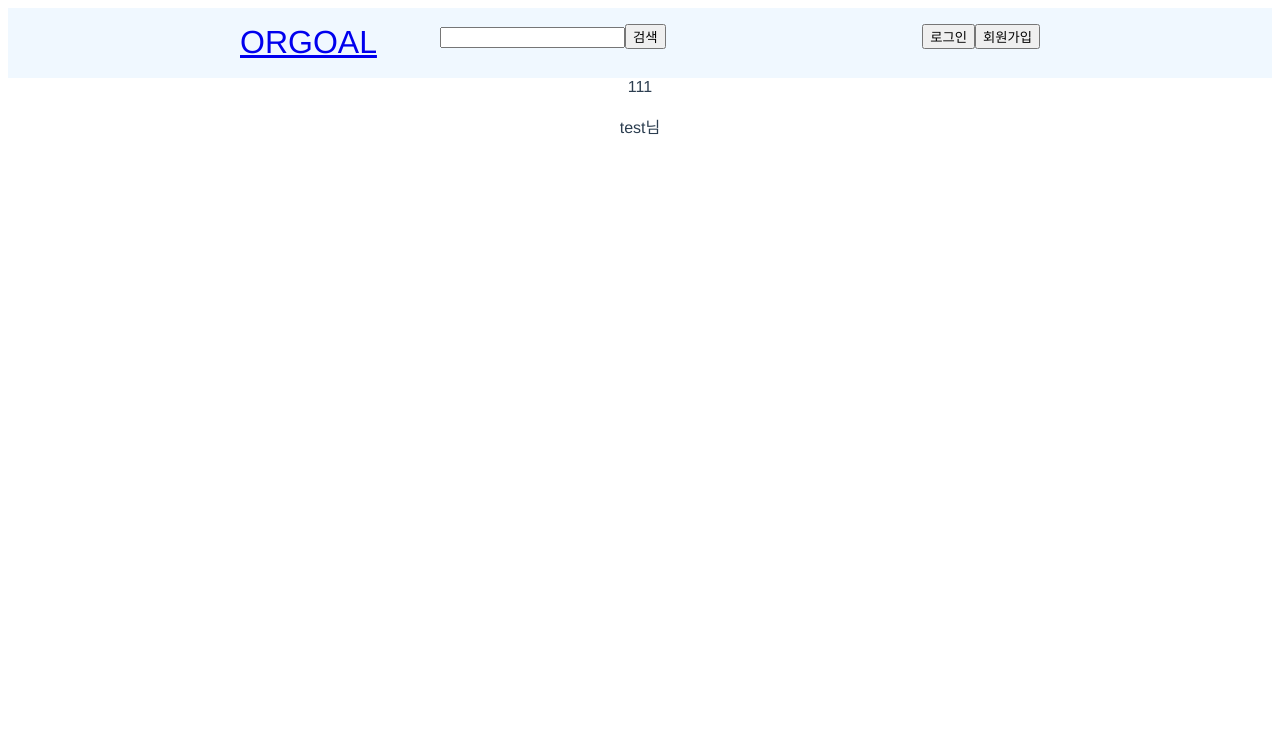
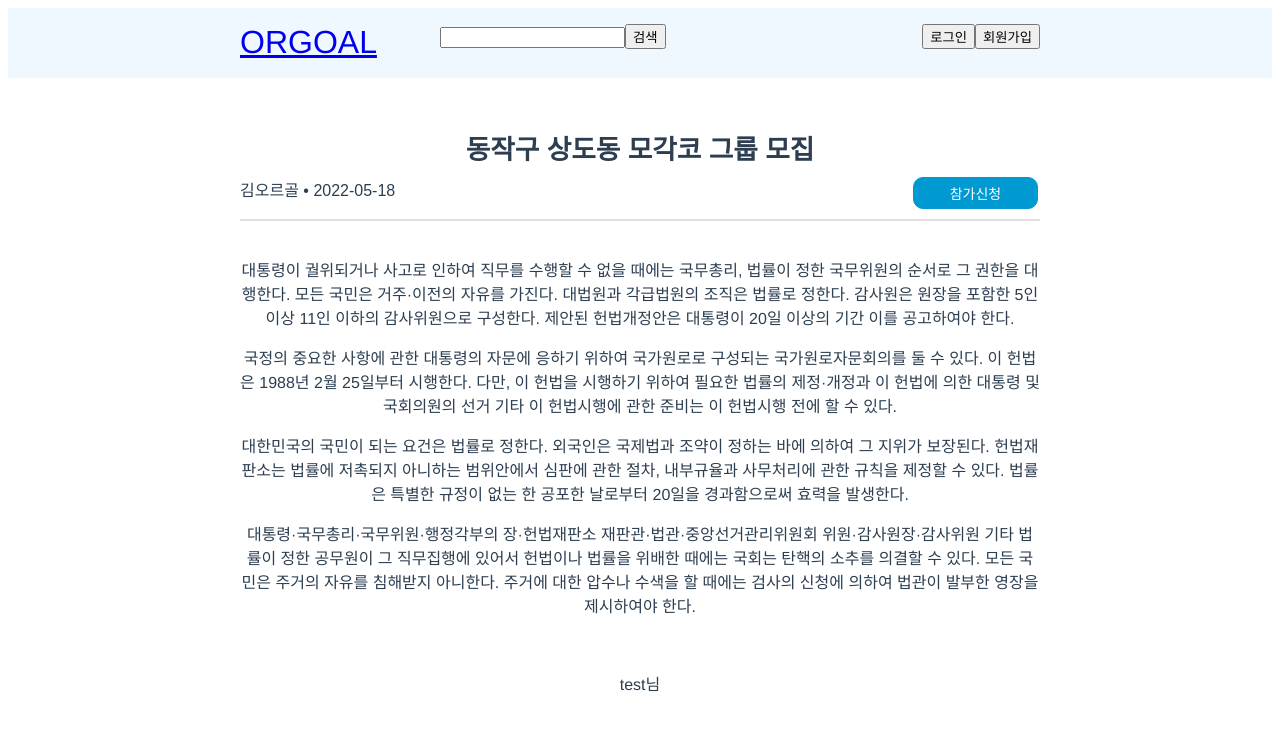
Before and after one commit to Oince/Orgoal, a Vue app in the folder orgoal/src/front/: page /activity/111 in a window 1280 px wide. Shown: the top 730 px of the page. Built offline with nearby package versions, Linux system fonts and the light colour scheme; no server answers.

Commit message:
액티비티 상세정보 화면 구현

```diff
--- a/orgoal/src/front/src/components/ActivityDetail.vue
+++ b/orgoal/src/front/src/components/ActivityDetail.vue
@@ -1,78 +1,130 @@
 <template>
-  <div class="activityDetail">
-      <div class="title">
-          {{activityID}}
+  <div class="activity-detail">
+    <div class="activity-title-container">
+      <div class="activity-title">
+        {{ activityTitle }}
       </div>
+      <div class="activity-info-bar">
+        <div>
+          <span class="activity-host-nickname">{{ activityHostNickname }}</span>
+          <span class="activity-lastmodification">
+            &#8226; {{ activityLastModificationDate }}</span
+          >
+        </div>
+        <div>
+          <input type="button" class="activity-apply-button" value="참가신청" />
+        </div>
+      </div>
+    </div>
+    <div class="activity-content-container">
+      <div class="activity-content">
+        <p v-for="paragraph in activityContents" v-bind:key="paragraph">
+          {{ paragraph }}
+        </p>
+      </div>
+    </div>
   </div>
 </template>
 
 <script>
 export default {
   name: "ActivityList",
-  setup: function() {
+  setup: function () {
     // data
     var activityID;
+    var activityTitle = "동작구 상도동 모각코 그룹 모집"; // 레이아웃 디자인용 placeholder
+    var activityContents = [
+      "대통령이 궐위되거나 사고로 인하여 직무를 수행할 수 없을 때에는 국무총리, 법률이 정한 국무위원의 순서로 그 권한을 대행한다. 모든 국민은 거주·이전의 자유를 가진다. 대법원과 각급법원의 조직은 법률로 정한다. 감사원은 원장을 포함한 5인 이상 11인 이하의 감사위원으로 구성한다. 제안된 헌법개정안은 대통령이 20일 이상의 기간 이를 공고하여야 한다.",
+      "국정의 중요한 사항에 관한 대통령의 자문에 응하기 위하여 국가원로로 구성되는 국가원로자문회의를 둘 수 있다. 이 헌법은 1988년 2월 25일부터 시행한다. 다만, 이 헌법을 시행하기 위하여 필요한 법률의 제정·개정과 이 헌법에 의한 대통령 및 국회의원의 선거 기타 이 헌법시행에 관한 준비는 이 헌법시행 전에 할 수 있다.",
+      "대한민국의 국민이 되는 요건은 법률로 정한다. 외국인은 국제법과 조약이 정하는 바에 의하여 그 지위가 보장된다. 헌법재판소는 법률에 저촉되지 아니하는 범위안에서 심판에 관한 절차, 내부규율과 사무처리에 관한 규칙을 제정할 수 있다. 법률은 특별한 규정이 없는 한 공포한 날로부터 20일을 경과함으로써 효력을 발생한다.",
+      "대통령·국무총리·국무위원·행정각부의 장·헌법재판소 재판관·법관·중앙선거관리위원회 위원·감사원장·감사위원 기타 법률이 정한 공무원이 그 직무집행에 있어서 헌법이나 법률을 위배한 때에는 국회는 탄핵의 소추를 의결할 수 있다. 모든 국민은 주거의 자유를 침해받지 아니한다. 주거에 대한 압수나 수색을 할 때에는 검사의 신청에 의하여 법관이 발부한 영장을 제시하여야 한다.",
+    ];
+    var activityHostEmail = "admin@orgoal.com";
+    var activityHostNickname = "김오르골";
+    var activityLastModificationDate = "2022-05-18";
     // methods
 
-    return {activityID};
+    return {
+      activityID,
+      activityTitle,
+      activityContents,
+      activityHostEmail,
+      activityHostNickname,
+      activityLastModificationDate,
+    };
   },
   created() {
     this.activityID = this.$route.params.id;
   },
   mounted() {
-    const axios = require('axios').default;
-    const hostName = window.location.hostname;  // 호스트 주소 바뀌어도 대응 가능
-    const URI = hostName + '/activity/' + this.activityID;    // API 이거 맞나? 확인 필요
-    axios.get(URI)
+    const axios = require("axios").default;
+    const hostName = window.location.hostname; // 호스트 주소 바뀌어도 대응 가능
+    const URI = hostName + "/activity/" + this.activityID; // API 이거 맞나? 확인 필요
+    axios
+      .get(URI)
       .then((response) => {
-        console.log("Loaded Activity Detail" + response);  // for Debug
-        // TODO : 액티비티 정보 화면에 뿌려주기
+        console.log("Loaded Activity Detail" + response); // for Debug
+        this.activityTitle = response.data.title;
+        var activityContent = response.data.content;
+        this.activityContents = activityContent.split;
+        activityContent.forEach((element) => {
+          element.replaceAll("\n", "");
+        });
+        this.activityHostEmail = response.data.email;
+        this.activityHostNickname = response.data.nickname;
+        this.activityLastModificationDate = response.data.lastModification;
+        // TODO : 액티비티 정보 제대로 화면에 뿌려주는지 확인 필요
       })
-      .catch((error)=> {
+      .catch((error) => {
         console.log(error);
+        this.activityTitle = "에러"; // 디버깅용
       });
   },
-  updated() {
-
-  }
+  updated() {},
 };
 </script>
 
 <style scoped>
-ul{
-  padding:0;
+.activity-detail {
+  margin: 20px auto;
+  width: 800px;
 }
-li{
-  list-style: none;
+.activity-title-container {
+  font-family: sans-serif;
+  border-bottom: solid 2px #dfdfdf;
+  padding: 0 0 10px 0;
+  margin: 50px 0 20px 0;
 }
-.activitiy-list-container{
-  max-width: 800px;
-  margin:auto;
+.activity-title {
+  font-size: 20pt;
+  font-weight: bold;
+  margin: 0 0 10px 0;
 }
-.activity-list-element{
-  display:flex;
-  flex-direction: row;
+.activity-info-bar {
+  display: flex;
   justify-content: space-between;
-  align-content: center;
-  padding:10px;
-  margin: 5px 0;
-  box-sizing: border-box;
-  border: 1px #dfdfdf solid;
+}
+.activity-host-nickname {
+  color: 000000;
+}
+.activity-apply-button {
+  overflow: visible;
+  cursor: pointer;
+  min-width: 125px;
+  height: 32px;
+  margin: 0 2px;
+  padding: 0 15px;
+  line-height: 32px;
+  font-size: 14px;
+  border: 1px solid #0099d2;
   border-radius: 10px;
-  height: 64px;
+  color: #fff;
+  background: #0099d2 !important;
 }
-.activity-list-element>*{
-  display:inline-block;
-  line-height: 42px;
+.activity-content-container {
+  display: flex;
+  flex-direction: column;
+  justify-content: space-around;
+  min-height: 200px;
 }
-.activity-title{
-  display:inline-block;
-  width: auto;
-  flex:1;
-  margin: 0px 20px;
-  text-align: left;
-  font-size: 16pt;
-  font-family: sans-serif;
-}
-
 </style>
--- a/orgoal/src/front/src/components/ActivityList.vue
+++ b/orgoal/src/front/src/components/ActivityList.vue
@@ -50,7 +50,7 @@ export default {
   mounted() {
     const axios = require('axios').default;
     const hostName = window.location.hostname;  // 호스트 주소 바뀌어도 대응 가능
-    const URI = hostName + '/activity/';    // API 이거 맞나? 확인 필요
+    const URI = hostName + '/search?tag=""&query=""';    // API 이거 맞나? 확인 필요
     axios.get(URI)
       .then((response) => {
         console.log("Loaded Activity List");  // for Debug
```
